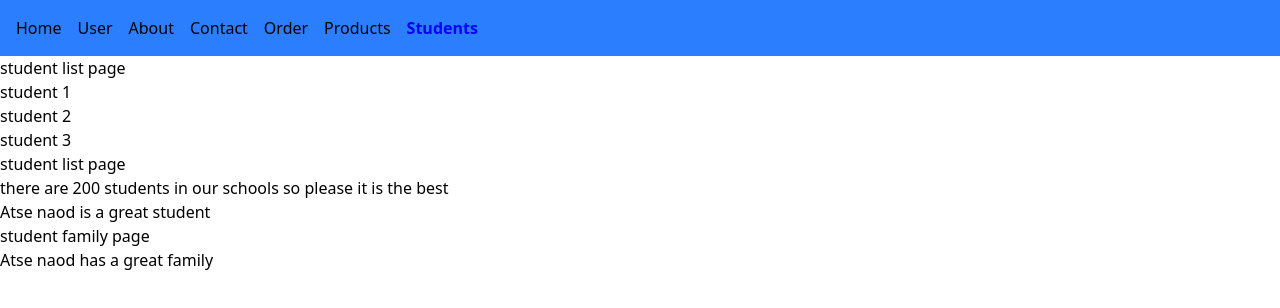
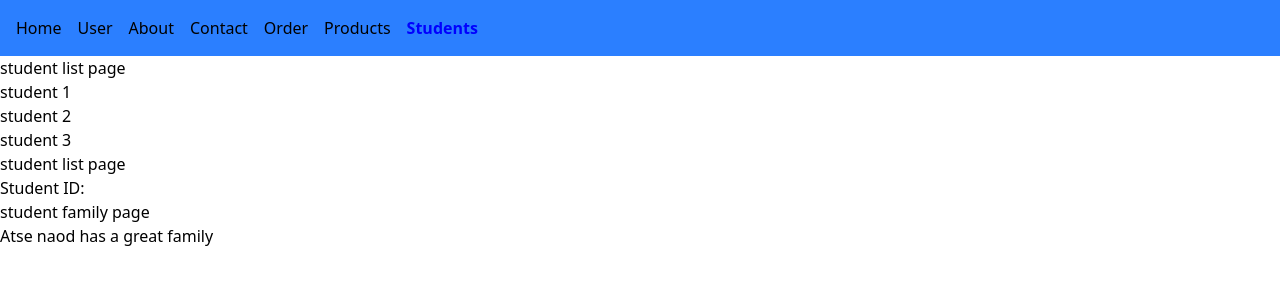
Before and after one commit to abyssiniatech/react-vite-project, a React (Vite) app: page /students in a window 1280 px wide. Shown: the top 308 px of the page. Built offline with nearby package versions, Linux system fonts and the light colour scheme.

Commit message:
params in react router

```diff
--- a/src/App.tsx
+++ b/src/App.tsx
@@ -33,7 +33,7 @@ const App = () => {
 
             </Route>
             <Route path="/students" element={<Students />} >
-              <Route path="info" element={<StudentInfo />} />
+              <Route path=":id" element={<StudentInfo />} />
               <Route path="family" element={<StudentFamily />} />
             </Route>
       </Routes>
--- a/src/Components/StudentInfo.tsx
+++ b/src/Components/StudentInfo.tsx
@@ -1,10 +1,11 @@
-
+import { useParams } from "react-router-dom"
 const StudentInfo = () => {
+const params=  useParams<{ id: string }>()
+const studentId=params.id
   return (
     <div>
             <h1> student list page</h1>
-            <p>there are 200 students in our schools so please it is the best</p>
-            <p>Atse naod is a great student</p>
+            <p>Student ID: {studentId}</p>
     </div>
   )
 }
```
